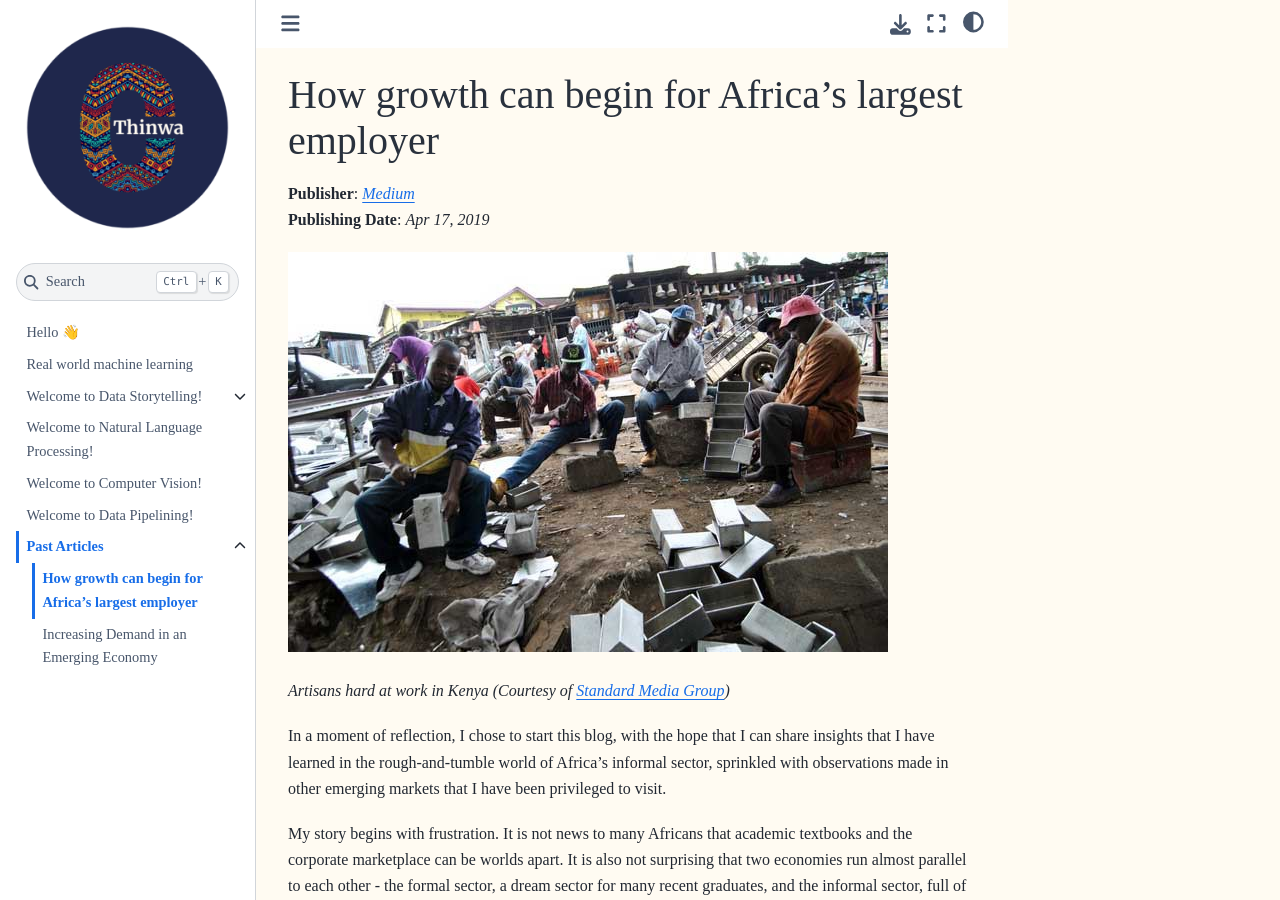
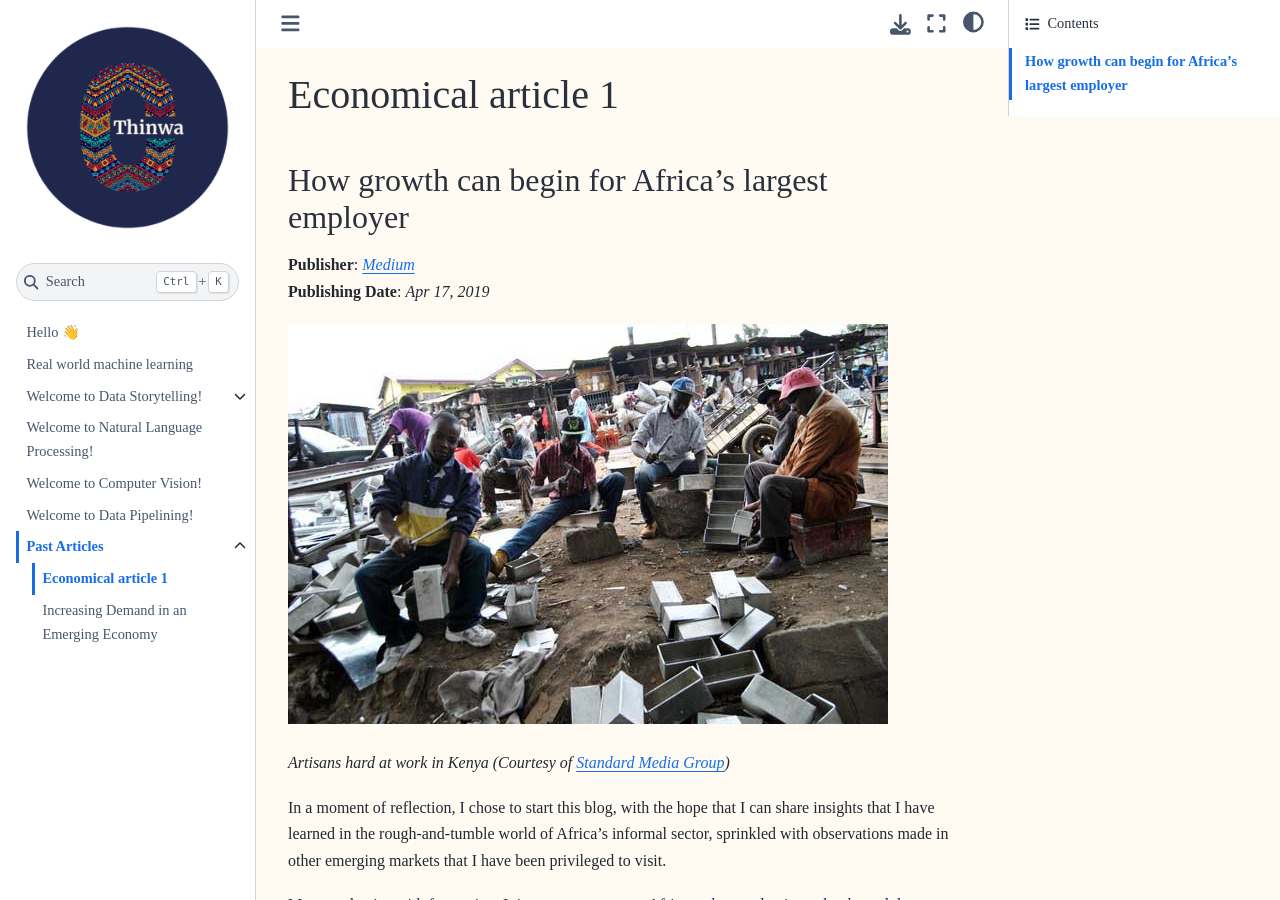
Before and after one commit to CeeThinwa/knowledge-hub, a Jupyter Book: the page built from book/past-articles/growth.md, in a window 1280 px wide and 900 px high. Built offline with Jupyter Book 1.0.4 settings and Sphinx 7.4.7 and the Sphinx Book theme 1.1.4, drawn with Linux system fonts in a browser that asks for light colours; pages that are not in the unit, such as notebooks, are missing from menus.

Commit message:
Update growth.md

```diff
--- a/book/past-articles/growth.md
+++ b/book/past-articles/growth.md
@@ -1,4 +1,6 @@
-# How growth can begin for Africa's largest employer
+# Economical article 1
+
+## How growth can begin for Africa's largest employer
 
 **Publisher**: [*Medium*](https://medium.com/@ceethinwa/how-growth-begins-d259b2c83c1a) <br>
 **Publishing Date**: *Apr 17, 2019*
```
